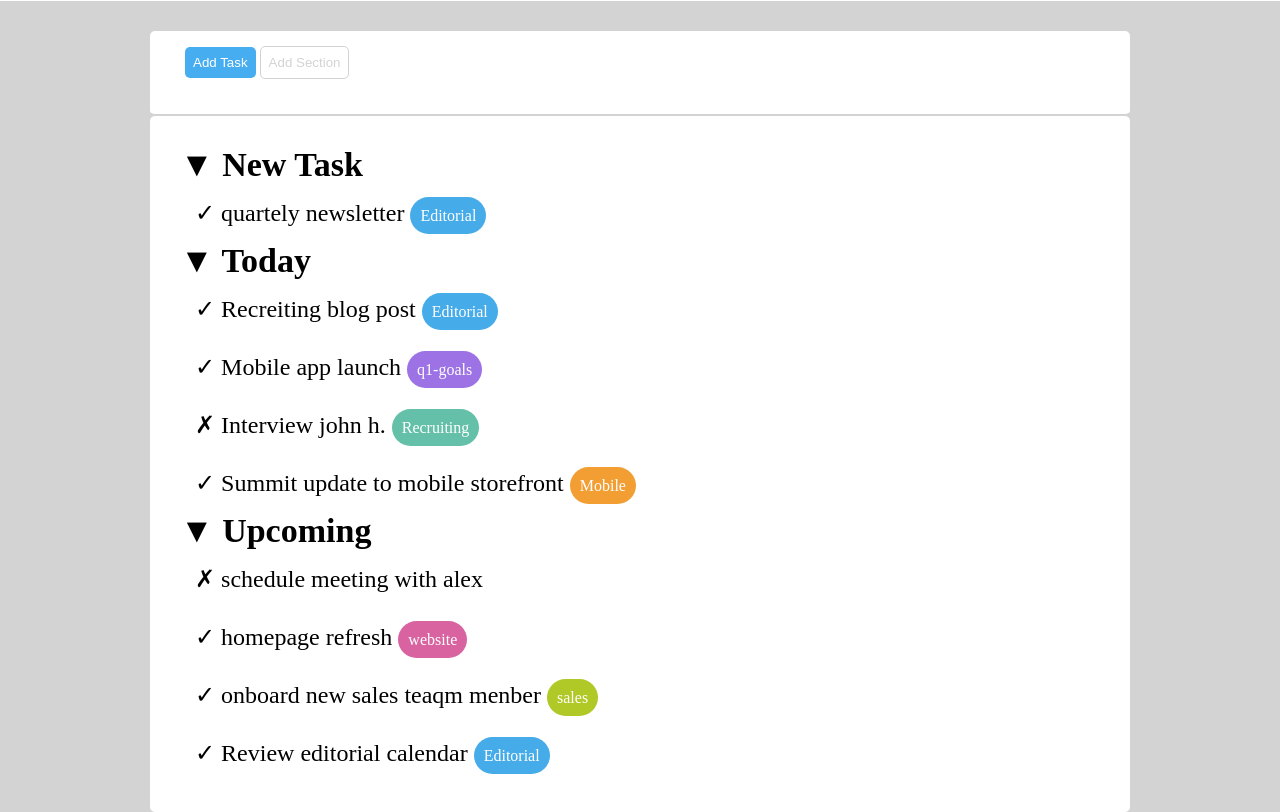
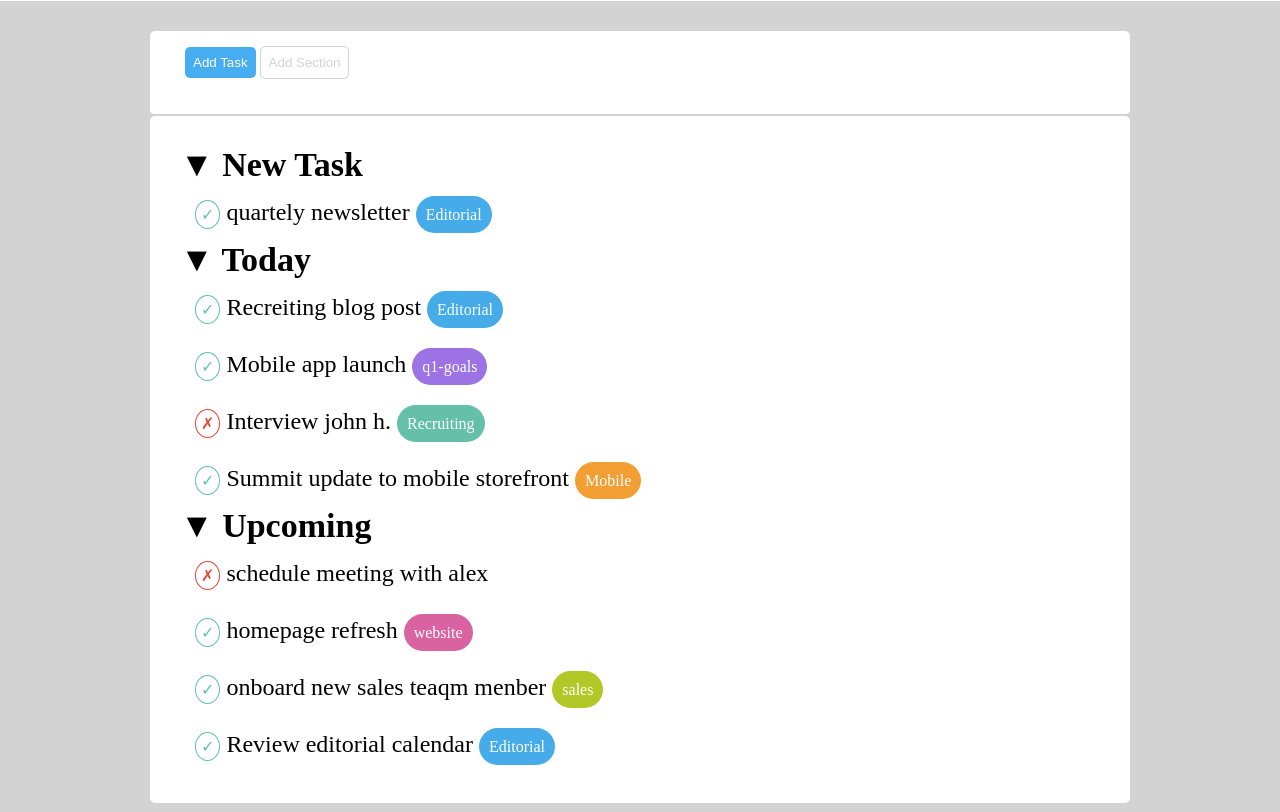
Before and after one commit to FrancescoBuonomoWork/html-css-toboolist, a plain HTML site: page index.html in a window 1280 px wide. Shown: the part 68-880 px from the top of the page. Drawn offline with Linux system fonts and the light colour scheme.

Commit message:
add custom check&cross

```diff
--- a/css/style.css
+++ b/css/style.css
@@ -101,3 +101,21 @@ li {
 .sales {
     background-color: #b0c926;
 }
+
+/* spunte */
+.green-check {
+    color:#64c0a9;
+    border: 1px solid #64c0a9;
+    border-radius: 50%;
+    padding: 5px;
+    font-size: 16px
+}
+
+/* croci */
+.red-cross {
+    color:#ea453b;
+    border: 1px solid #ea453b;
+    border-radius: 50%;
+    padding: 5px;
+    font-size: 16px
+}
--- a/index.html
+++ b/index.html
@@ -30,7 +30,8 @@
                    <h2>&#9660; New Task</h2>
                     <ul>
                         <li>
-                          &check;  quartely newsletter
+                          <span class="green-check">&check;</span>
+                            quartely newsletter
                           <span class="colored-word editorial">Editorial</span>
                         </li>
                     </ul>
@@ -41,19 +42,23 @@
                     <h2>&#9660; Today</h2>
                     <ul>
                         <li>
-                          &check;  Recreiting blog post
+                            <span class="green-check">&check;</span>
+                          Recreiting blog post
                           <span class="colored-word editorial">Editorial</span>
                         </li>
                         <li>
-                            &check; Mobile app launch
+                            <span class="green-check">&check;</span>
+                            Mobile app launch
                             <span class="colored-word q1-goals">q1-goals</span>
                         </li>
                         <li>
-                            &cross; Interview john h.
+                            <span class="red-cross">&cross;</span>
+                            Interview john h.
                             <span class="colored-word recruiting">Recruiting</span>
                         </li>
                         <li>
-                            &check; Summit update to mobile storefront
+                            <span class="green-check">&check;</span>
+                            Summit update to mobile storefront
                             <span class="colored-word mobile">Mobile</span>
                         </li>
                     </ul>
@@ -64,18 +69,22 @@
                     <h2>&#9660; Upcoming</h2>
                     <ul>
                         <li>
-                          &cross;  schedule meeting with alex
+                            <span class="red-cross">&cross;</span>
+                           schedule meeting with alex
                         </li>
                         <li>
-                            &check; homepage refresh
+                            <span class="green-check">&check;</span>
+                             homepage refresh
                             <span class="colored-word website">website</span>
                         </li>
                         <li>
-                            &check; onboard new sales teaqm menber
+                            <span class="green-check">&check;</span>
+                             onboard new sales teaqm menber
                             <span class="colored-word sales">sales</span>
                         </li>
                         <li>
-                            &check; Review editorial calendar
+                            <span class="green-check">&check;</span>
+                            Review editorial calendar
                             <span class="colored-word editorial">Editorial</span>
                         </li>
                     </ul>
```
